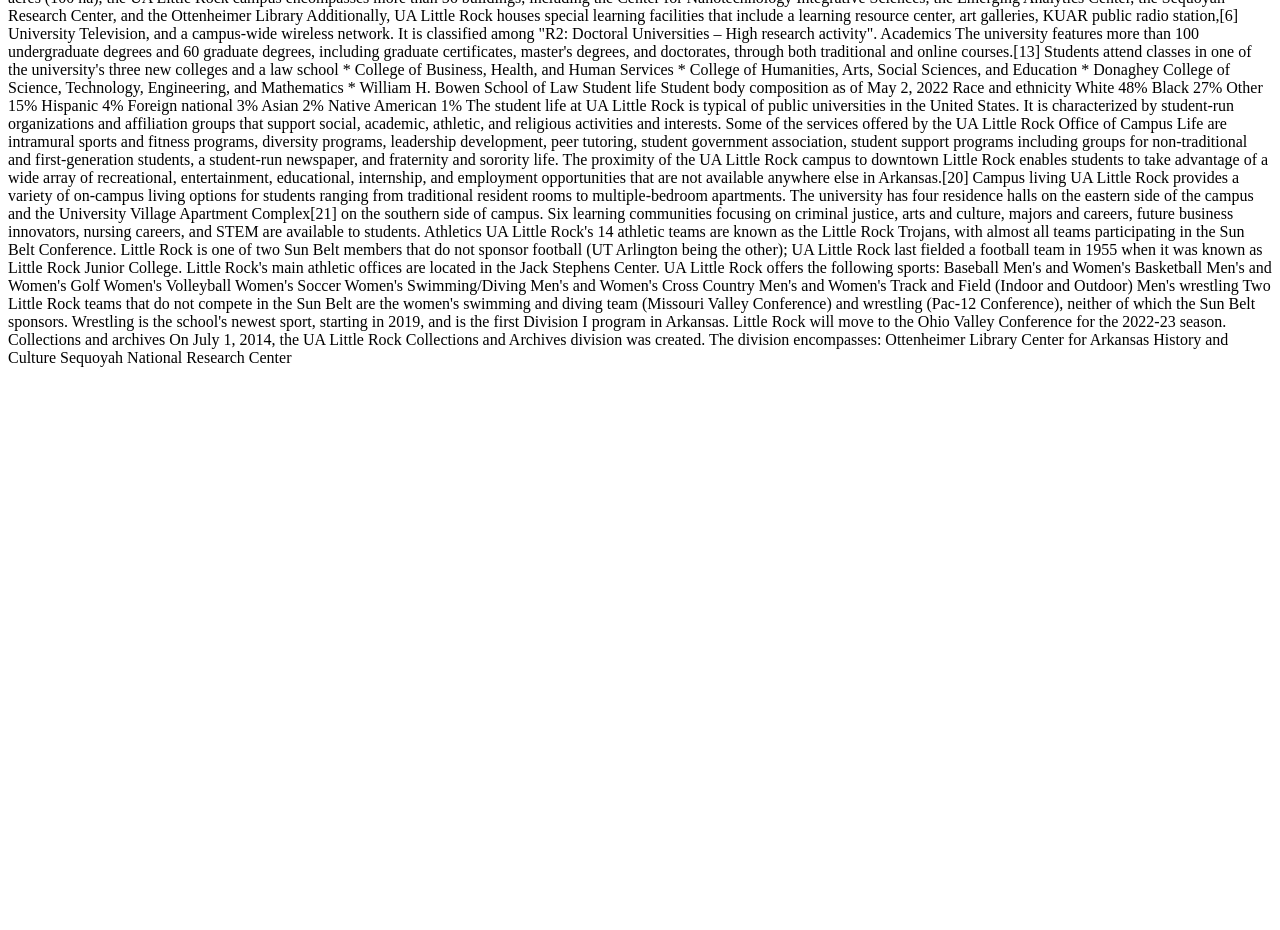
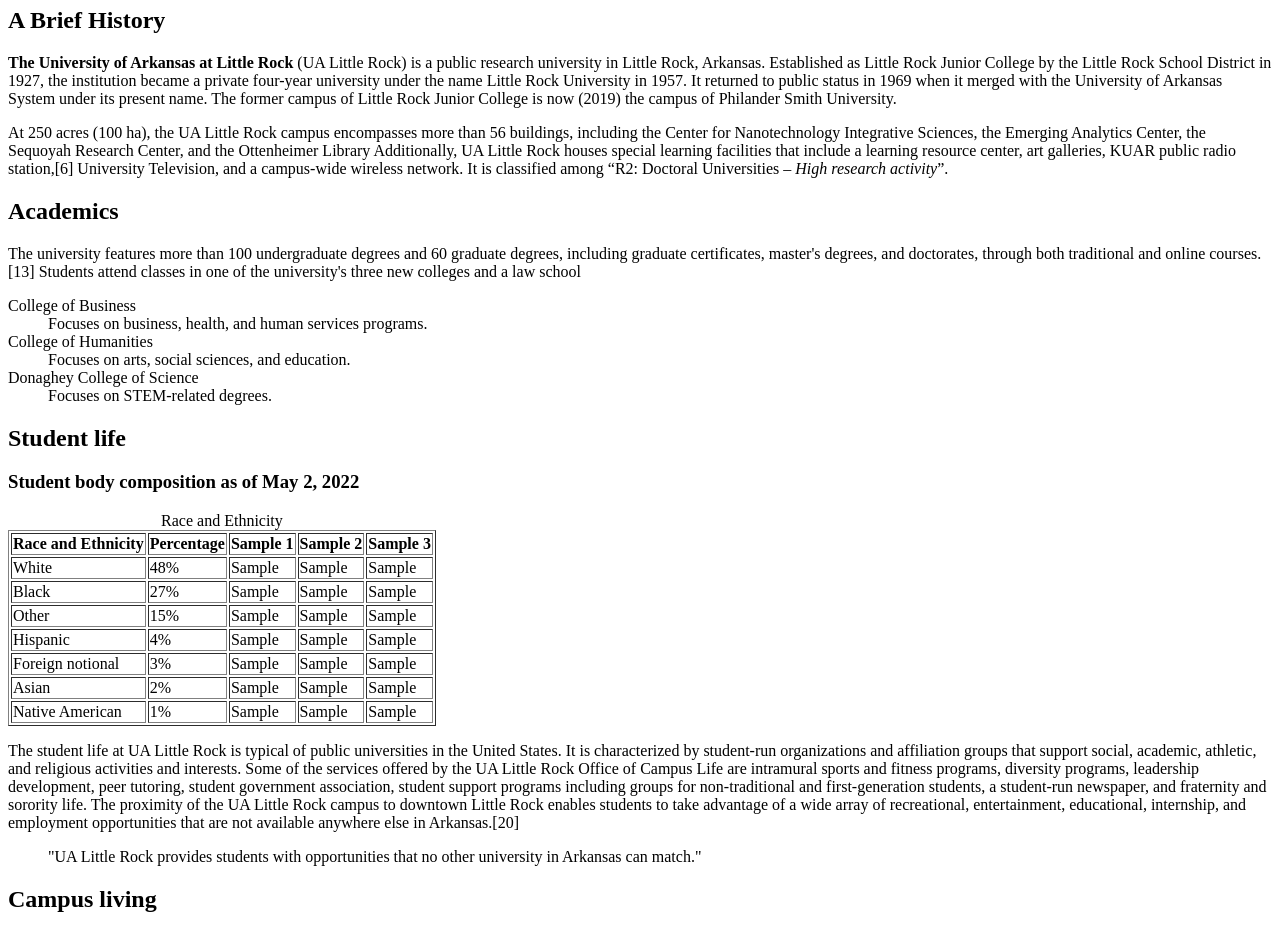
Before and after one commit to kimeffect/ifsc-11003-02-Practice-, a plain HTML site: page prototype/index.html in a window 1280 px wide. Shown: the part 73-1003 px from the top of the page. Before the commit the page ends 800 px from the top, so only its background shows below. Drawn offline with Linux system fonts and the light colour scheme.

Commit message:
Prototype HTML5 Assignment Submission

```diff
--- a/prototype/index.html
+++ b/prototype/index.html
@@ -1,69 +1,168 @@
 <!DOCTYPE html>
 <html lang="en">
-<head>
-    <meta charset="UTF-8">
-    <meta name="viewport" content="width=device-width, initial-scale=1.0">
-    <title>First Assignment</title>
-</head>
+    <head>
+        <title>First Assignment</title> <!--This is the title shown in the browser tab-->
+        <meta name="viewport" content="width=device-width, initial-scale=1.0"/> <!--Makes the page responsive-->
+        <meta name="description" content="Prototype HTML5 Assignment"/> <!--Description for search engine-->
+        <meta name="author" content= "Kimora Self"/> <!--States the author of the document-->
+        <meta charset="UTF-8"/> <!--Character encoding-->
+    </head>
 <body>
-    University of Arkansas at Little Rock: A Brief History
+    <header>
+        <h1>University of Arkansas at Little Rock:</h1>
+    </header>
+  <main>
+<h2>A Brief History</h2>
+<section id="content">
+<p><strong>The University of Arkansas at Little Rock</strong> (UA Little Rock) is a public research university in Little Rock, Arkansas.
+Established as Little Rock Junior College by the Little Rock School District in 1927, the institution became a private four-year university under the name Little Rock University in 1957.
+It returned to public status in 1969 when it merged with the University of Arkansas System under its present name. The former campus of Little Rock Junior College is now (2019) the campus of Philander Smith University.</p>
 
-The University of Arkansas at Little Rock (UA Little Rock) is a public research university in Little Rock, Arkansas. Established as Little Rock Junior College by the Little Rock School District in 1927, the institution became a private four-year university under the name Little Rock University in 1957. It returned to public status in 1969 when it merged with the University of Arkansas System under its present name. The former campus of Little Rock Junior College is now (2019) the campus of Philander Smith University.
+<p>At 250 acres (100 ha), the UA Little Rock campus encompasses more than 56 buildings, including the Center for Nanotechnology Integrative Sciences, the Emerging Analytics Center, the Sequoyah Research Center, and the Ottenheimer Library Additionally, UA Little Rock houses special learning facilities that include a learning resource center, art galleries, KUAR public radio station,[6] University Television, and a campus-wide wireless network.
+It is classified among <q>R2: Doctoral Universities – <em>High research activity</em></q>.</p>
 
-At 250 acres (100 ha), the UA Little Rock campus encompasses more than 56 buildings, including the Center for Nanotechnology Integrative Sciences, the Emerging Analytics Center, the Sequoyah Research Center, and the Ottenheimer Library Additionally, UA Little Rock houses special learning facilities that include a learning resource center, art galleries, KUAR public radio station,[6] University Television, and a campus-wide wireless network. It is classified among "R2: Doctoral Universities – High research activity".
+<h2>Academics</h2>
 
-Academics
-
-The university features more than 100 undergraduate degrees and 60 graduate degrees, including graduate certificates, master's degrees, and doctorates, through both traditional and online courses.[13] Students attend classes in one of the university's three new colleges and a law school
-
-* College of Business, Health, and Human Services
-* College of Humanities, Arts, Social Sciences, and Education
-* Donaghey College of Science, Technology, Engineering, and Mathematics
-* William H. Bowen School of Law
-
-Student life
-
-Student body composition as of May 2, 2022
-Race and ethnicity
-
-White			48%
-Black			27%
-Other			15%
-Hispanic		4%
-Foreign national	3%
-Asian			2%
-Native American	1%
+<p>The university features more than 100 undergraduate degrees and 60 graduate degrees, including graduate certificates, master's degrees, and doctorates, through both traditional and online courses.[13] Students attend classes in one of the university's three new colleges and a law school</p>
+<dl>
+    <dt>College of Business</dt>
+    <dd>Focuses on business, health, and human services programs.</dd>
+    <dt>College of Humanities</dt>
+    <dd>Focuses on arts, social sciences, and education.</dd>
+    <dt>Donaghey College of Science</dt>
+    <dd>Focuses on STEM-related degrees.</dd>
+</dl>
 
 
-The student life at UA Little Rock is typical of public universities in the United States. It is characterized by student-run organizations and affiliation groups that support social, academic, athletic, and religious activities and interests. Some of the services offered by the UA Little Rock Office of Campus Life are intramural sports and fitness programs, diversity programs, leadership development, peer tutoring, student government association, student support programs including groups for non-traditional and first-generation students, a student-run newspaper, and fraternity and sorority life. The proximity of the UA Little Rock campus to downtown Little Rock enables students to take advantage of a wide array of recreational, entertainment, educational, internship, and employment opportunities that are not available anywhere else in Arkansas.[20]
+<h2>Student life</h2>
 
-Campus living
+<h3>Student body composition as of May 2, 2022 </h3>
+ <table border="1">
+      <caption>Race and Ethnicity</caption>
+      <th scope="col">Race and Ethnicity</th>
+      <th scope="col">Percentage</th>
+      <th scope="col">Sample 1</th>
+      <th scope="col">Sample 2</th>
+      <th scope="col">Sample 3</th>
+      <tr>
+        <td>White</td>
+        <td>48%</td>
+        <td>Sample</td>
+        <td>Sample</td>
+        <td>Sample</td>
+      </tr>
+      <tr>
+        <td>Black</td>
+        <td>27%</td>
+        <td>Sample</td>
+        <td>Sample</td>
+        <td>Sample</td>
+      </tr>
+      <tr>
+        <td>Other</td>
+        <td>15%</td>
+        <td>Sample</td>
+        <td>Sample</td>
+        <td>Sample</td>
+      </tr>
+      <tr>
+        <td>Hispanic</td>
+        <td>4%</td>
+        <td>Sample</td>
+        <td>Sample</td>
+        <td>Sample</td>
+      </tr>
+      <tr>
+        <td>Foreign notional</td>
+        <td>3%</td>
+        <td>Sample</td>
+        <td>Sample</td>
+        <td>Sample</td>
+      </tr>
+      <tr>
+      <td>Asian</td>
+      <td>2%</td>
+      <td>Sample</td>
+      <td>Sample</td>
+      <td>Sample</td>
+    </tr>
+    <tr>
+    <td>Native American</td>
+    <td>1%</td>
+    <td>Sample</td>
+    <td>Sample</td>
+    <td>Sample</td>
+    </tr>
 
-UA Little Rock provides a variety of on-campus living options for students ranging from traditional resident rooms to multiple-bedroom apartments. The university has four residence halls on the eastern side of the campus and the University Village Apartment Complex[21] on the southern side of campus. Six learning communities focusing on criminal justice, arts and culture, majors and careers, future business innovators, nursing careers, and STEM are available to students.
+ </table>
 
-Athletics
+<p>The student life at UA Little Rock is typical of public universities in the United States.
+It is characterized by student-run organizations and affiliation groups that support social, academic, athletic, and religious activities and interests.
+Some of the services offered by the UA Little Rock Office of Campus Life are intramural sports and fitness programs, diversity programs, leadership development, peer tutoring, student government association, student support programs including groups for non-traditional and first-generation students, a student-run newspaper, and fraternity and sorority life.
+The proximity of the UA Little Rock campus to downtown Little Rock enables students to take advantage of a wide array of recreational, entertainment, educational, internship, and employment opportunities that are not available anywhere else in Arkansas.[20]</p>
 
-UA Little Rock's 14 athletic teams are known as the Little Rock Trojans, with almost all teams participating in the Sun Belt Conference. Little Rock is one of two Sun Belt members that do not sponsor football (UT Arlington being the other); UA Little Rock last fielded a football team in 1955 when it was known as Little Rock Junior College. Little Rock's main athletic offices are located in the Jack Stephens Center. UA Little Rock offers the following sports:
+<blockquote>
+  "UA Little Rock provides students with opportunities that no other university in Arkansas can match."
+</blockquote>
 
-Baseball
-Men's and Women's Basketball
-Men's and Women's Golf
-Women's Volleyball
-Women's Soccer
-Women's Swimming/Diving
-Men's and Women's Cross Country
-Men's and Women's Track and Field (Indoor and Outdoor)
-Men's wrestling
-Two Little Rock teams that do not compete in the Sun Belt are the women's swimming and diving team (Missouri Valley Conference) and wrestling (Pac-12 Conference), neither of which the Sun Belt sponsors. Wrestling is the school's newest sport, starting in 2019, and is the first Division I program in Arkansas.
+<h2>Campus living</h2>
 
-Little Rock will move to the Ohio Valley Conference for the 2022-23 season.
+<p>UA Little Rock provides a variety of on-campus living options for students ranging from traditional resident rooms to multiple-bedroom apartments.
+The university has four residence halls on the eastern side of the campus and the University Village Apartment Complex[21] on the southern side of campus.
 
-Collections and archives
+<h3>Residence Halls</h3>
+<p>The university has four residence halls on the eastern side of the campus and the University Village Apartment Complex[21] on the southern side of campus.</p>
 
-On July 1, 2014, the UA Little Rock Collections and Archives division was created. The division encompasses:
+<h4>Learning Communities</h4>
+<p>Six learning communities focusing on criminal justice, arts and culture, majors and careers, future business innovators, nursing careers, and STEM are available to students.</p>
 
-Ottenheimer Library
-Center for Arkansas History and Culture
-Sequoyah National Research Center
+<h2>Athletics</h2>
+
+<p>UA Little Rock's 14 athletic teams are known as the Little Rock Trojans, with almost all teams participating in the Sun Belt Conference.
+Little Rock is one of two Sun Belt members that do not sponsor football (UT Arlington being the other); UA Little Rock last fielded a football team in 1955 when it was known as Little Rock Junior College.
+Little Rock's main athletic offices are located in the Jack Stephens Center. UA Little Rock offers the following sports:</p>
+<ol>
+    <li>Baseball</li>
+    <li>Men's and Women's Basketball</li>
+    <li>Men's and Women's Golf</li>
+    <li>Women's Volleyball</li>
+    <li>Women's Soccer</li>
+    <li>Women's Swimming/Diving</li>
+    <li>Men's and Women's Cross Country</li>
+    <li>Men's and Women's Track and Field (Indoor and Outdoor)</li>
+    <li>Men's wrestling</li>
+</ol>
+
+<p>Two Little Rock teams that do not compete in the Sun Belt are the women's swimming and diving team (Missouri Valley Conference) and wrestling (Pac-12 Conference), neither of which the Sun Belt sponsors. Wrestling is the school's newest sport, starting in 2019, and is the first Division I program in Arkansas.</p>
+
+<p>Little Rock will move to the Ohio Valley Conference for the 2022-23 season.</p>
+
+<h5>Collections and archives</h5>
+
+<p>On July 1, 2014, the UA Little Rock Collections and Archives division was created. The division encompasses:</p>
+<ul>
+    <li>Ottenheimer Library</li>
+    <li>Center for Arkansas History and Culture</li>
+    <li>Sequoyah National Research Center </li>
+</ul>
+<img src="https://thomaswallace.net/wp-content/uploads/2018/02/ualr.png" alt="UALR Logo" width="200" height="200"/>
+</section>
+</main>
+<nav>
+    <ul>
+        <li><a href="index.html" title="Go To Homepage">Home</a></li>
+        <li><a href="https://en.wikipedia.org/wiki/University_of_Arkansas_at_Little_Rock">About</a></li>
+        <li><a href="https://ualr.edu" target="_blank">UALR</a></li>
+        <li><a href="mailto:someone@example.com">Contact</a></li>
+    </ul>
+</nav>
+
+<footer>
+    <h6>
+        &copy; 2025 Kimora Self |
+          <a href="mailto:kgself@ualr.edu">Email Me</a> |
+            <a href="#top"> Back To Top</a>
+    </h6>
+</footer>
 </body>
 </html>
```
